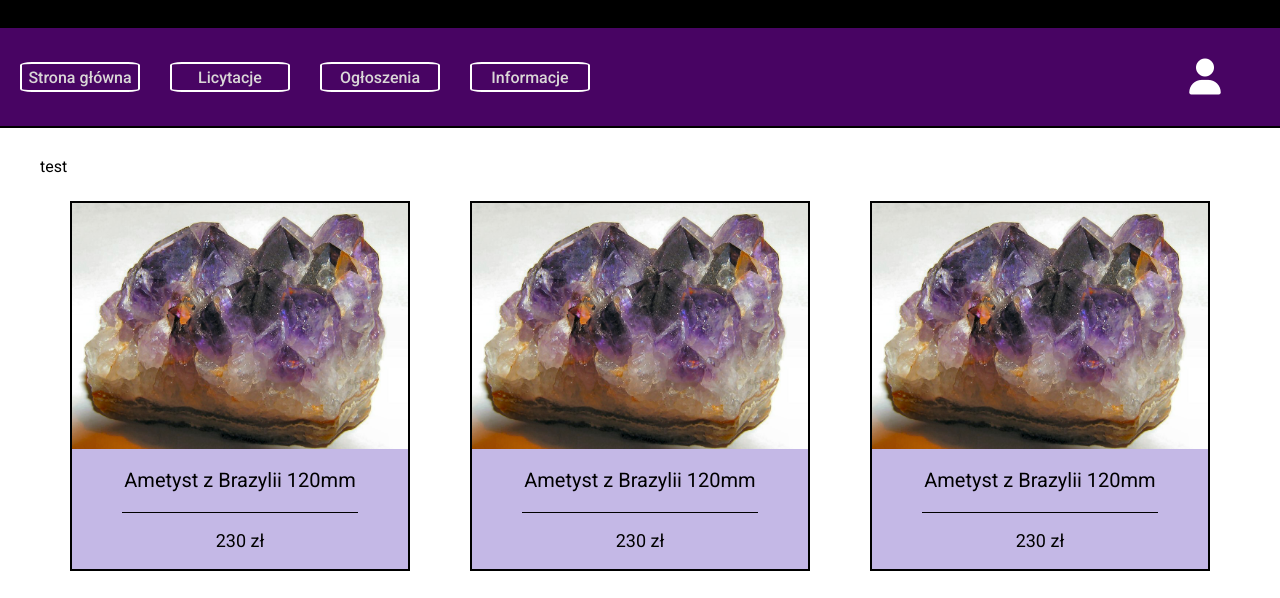
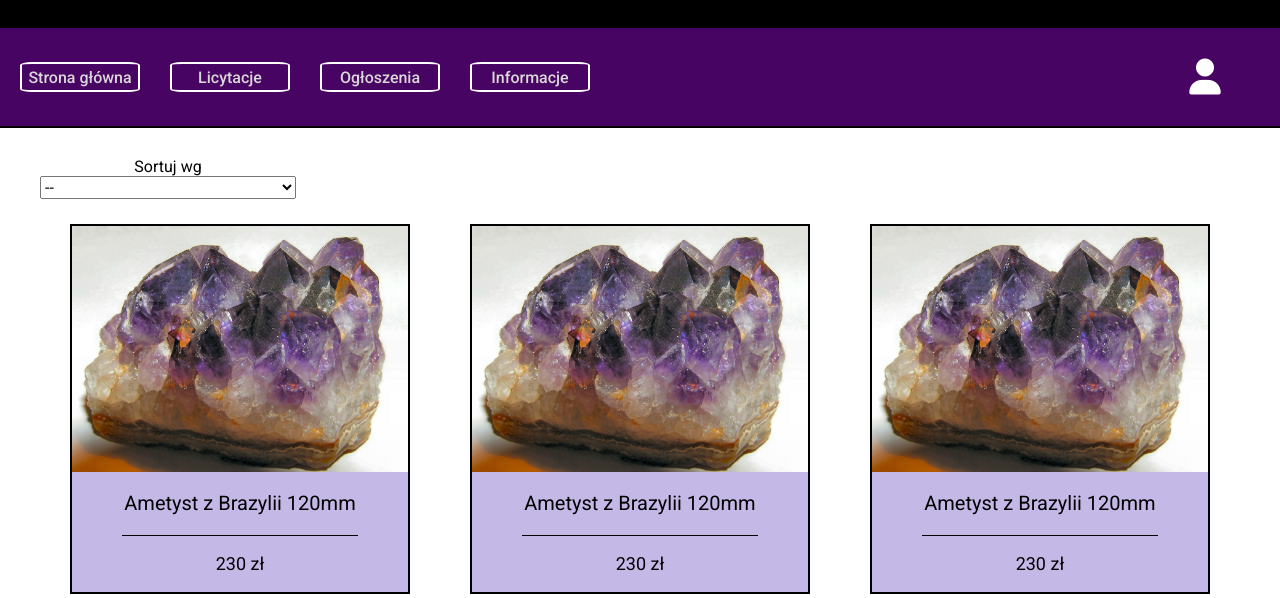
Before and after one commit to Adam-Kaluski/Kamienne-aukcje, a website built with Vite: page index.html in a window 1280 px wide. Shown: the part 122-720 px from the top of the page. Built offline with nearby package versions, Linux system fonts and the light colour scheme.

Commit message:
Making searchBar

```diff
--- a/assets/sass/main.scss
+++ b/assets/sass/main.scss
@@ -9,3 +9,4 @@
 @use 'partials/sidebar';
 @use 'partials/announc';
 @use 'partials/topBar';
+@use 'partials/footer';
--- a/assets/sass/partials/_announc.scss
+++ b/assets/sass/partials/_announc.scss
@@ -20,6 +20,10 @@
         @include large-desktop {
             size: 20%;
         }
+    }
+
+    &__searchBarList {
+        @include resetList;
     }
 
 &__element {
--- /dev/null
+++ b/assets/sass/partials/_footer.scss
@@ -0,0 +1,6 @@
+@use '../abstaract/' as *;
+
+.footer {
+    background-color: #000;
+    height: 150px;
+}
--- a/assets/sass/partials/_navigation.scss
+++ b/assets/sass/partials/_navigation.scss
@@ -96,4 +96,6 @@
         }
 
     }
+
+
 }
--- a/index.html
+++ b/index.html
@@ -9,7 +9,7 @@
 </head>
 
 <body>
-  {{>topBar}} {{>navigation}} {{>announc}}
+  {{>topBar}} {{>navigation}} {{>announc}} {{>footer}}
   <script type="module" src="assets/js/main.js"></script>
 </body>
 
--- a/partials/announc.html
+++ b/partials/announc.html
@@ -2,7 +2,26 @@
     <div class="homepage">
 
         <div class="homepage__searchBar">
-            test
+            <ul class="homepage__searchBarList">
+
+                <li class="homepage__searchBarRow">
+                    <form action="" class="homepage__searchBarForm">
+                        <label class="homepage__title" for="s-values">Sortuj wg</label>
+                        <select name="values" id="s-values">
+                            <option value="none" selected>--</option>
+                            <option value="prcdw">Cena: od najniższej</option>
+                            <option value="prcup">Cena: od najwyższej</option>
+                            <option value="namedp">Nazwa produktu: od A do Z</option>
+                            <option value="namedw">Nazwa produktu: od Z do A</option>
+                            <option value="timedw">Czas do zakończenia: najkrótszy</option>
+                            <option value="timeup">Czas do zakończenia: najdłuższy</option>
+
+                        </select>
+
+                    </form>
+                </li>
+
+            </ul>
         </div>
 
         <div class="homepage__allElements">
--- /dev/null
+++ b/partials/footer.html
@@ -0,0 +1,3 @@
+<footer class="footer">
+    test
+</footer>
--- a/partials/topBar.html
+++ b/partials/topBar.html
@@ -2,8 +2,8 @@
 
 
     <form action="" class="bar__search">
-        <label for="i-text" class="bar__labelRow "></label>
-        <input type="search" class="bar__labelSearch" name="i-text" id="i-text" placeholder="Szukaj...">
+        <label for="i-search" class="bar__labelRow "></label>
+        <input type="search" class="bar__labelSearch" name="i-search" id="i-search" placeholder="Szukaj...">
         <button type="submit" class="bar__button"><i class="fa-solid fa-magnifying-glass bar__icon"></i></button>
     </form>
 
```
